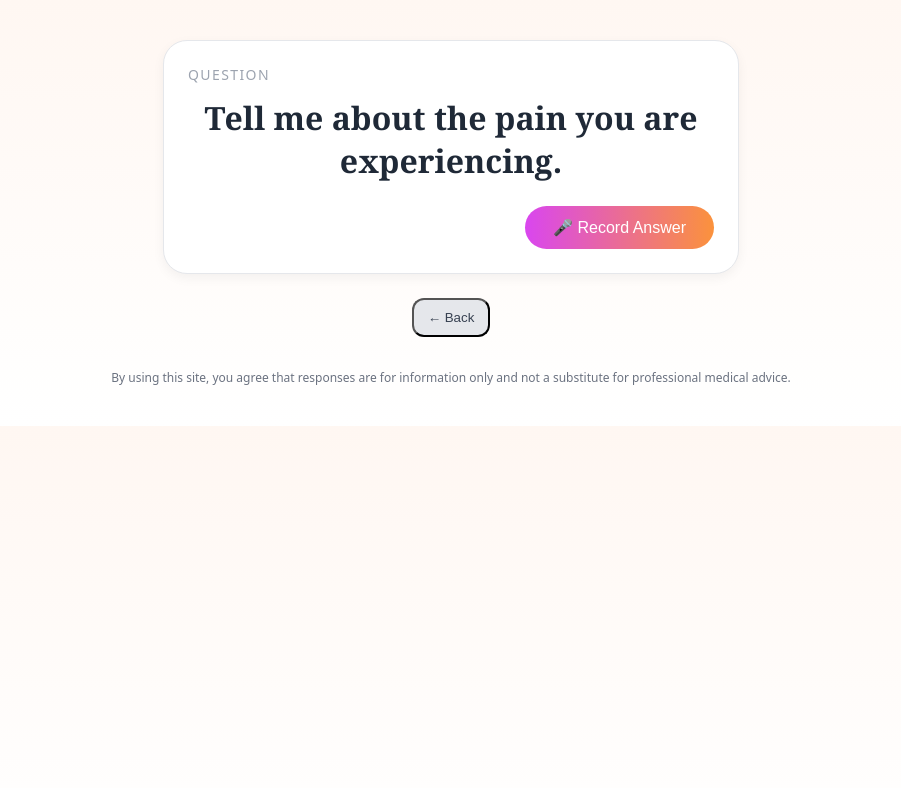
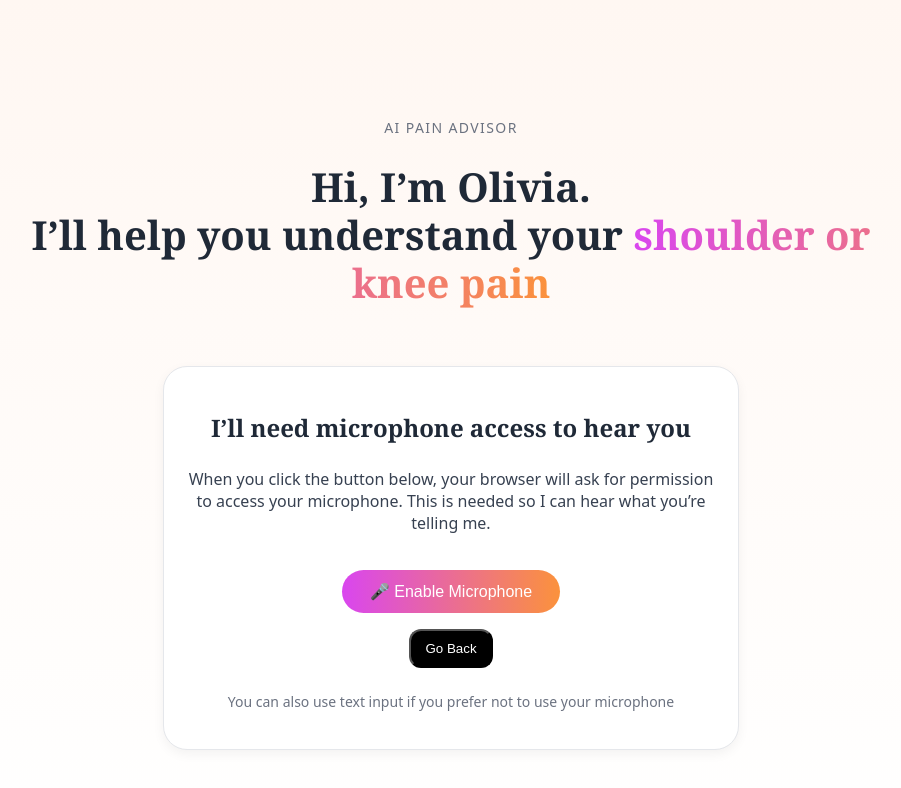
Before and after one commit to ClinMar-Projects/ai-leadgen, a Next.js app: page / in a window 1280 px wide. Both pictures are taken after a click on the button "🎤 Talk to Me". Shown: the top 788 px of the page, without its empty margins (189-1090 px from the left). Built offline with nearby package versions, Linux system fonts and the light colour scheme.

Commit message:
request mic screen

```diff
--- a/app/page.tsx
+++ b/app/page.tsx
@@ -22,7 +22,7 @@ type Message = {
  * streaming answer, and a footer with a disclaimer.
  */
 export default function Page() {
-  const [stage, setStage] = useState<"welcome" | "type" | "talk">(
+  const [stage, setStage] = useState<"welcome" | "type" | "talk-setup" | "talk">(
     "welcome"
   );
   // Maintain the conversation history
@@ -188,6 +188,31 @@ export default function Page() {
     await askAssistant(newHistory);
   }
 
+  /**
+   * Request microphone permission from the browser.  This will prompt
+   * the user to grant access.  If granted, we transition to the talk
+   * stage and begin the conversation.  If denied, we show an alert
+   * explaining that microphone access is required.  On Safari and
+   * unsupported browsers, getUserMedia may not be available.
+   */
+  async function requestMicAccess() {
+    if (typeof navigator === 'undefined') {
+      alert('Microphone access is not supported in this environment.');
+      return;
+    }
+    try {
+      // Request audio-only access
+      await navigator.mediaDevices.getUserMedia({ audio: true });
+      // Permission granted; proceed to talk stage
+      setStage('talk');
+    } catch (err) {
+      console.error(err);
+      alert(
+        'Microphone access was denied. Please allow microphone permissions or use text input instead.'
+      );
+    }
+  }
+
   // Begin listening for a spoken answer from the user.  Uses the
   // Web Speech API (SpeechRecognition).  If the browser does not
   // support speech recognition, notify the user gracefully.  When
@@ -294,7 +319,7 @@ export default function Page() {
             <button
               className="btn-pill btn-gradient"
               type="button"
-              onClick={() => setStage('talk')}
+              onClick={() => setStage('talk-setup')}
             >
               🎤 Talk to Me
             </button>
@@ -308,6 +333,78 @@ export default function Page() {
           </div>
           <p className="disclaimer" style={{ textAlign: 'center' }}>
             Your information is processed securely to help me understand your symptoms
+          </p>
+        </div>
+      </div>
+    );
+  }
+
+  // Render microphone permission screen when the user selects talk-to-me
+  if (stage === 'talk-setup') {
+    return (
+      <div className="hero">
+        <div className="stack-small">
+          <p
+            style={{
+              letterSpacing: '0.1em',
+              fontSize: '0.875rem',
+              color: '#6b7280',
+              textTransform: 'uppercase',
+            }}
+          >
+            AI Pain Advisor
+          </p>
+          <h1
+            style={{ fontSize: '2.5rem', fontWeight: 700, lineHeight: 1.2, fontFamily: "Georgia, 'Times New Roman', serif" }}
+          >
+            Hi, I’m Olivia.<br /> I’ll help you understand your{' '}
+            <span className="gradient-text">shoulder or knee pain</span>
+          </h1>
+        </div>
+        <div
+          className="card stack-small"
+          style={{ width: '100%', maxWidth: '36rem', alignItems: 'center' }}
+        >
+          <h2
+            style={{
+              fontFamily: "Georgia, 'Times New Roman', serif",
+              fontSize: '1.5rem',
+              fontWeight: 700,
+              textAlign: 'center',
+              marginBottom: '0.75rem',
+            }}
+          >
+            I’ll need microphone access to hear you
+          </h2>
+          <p style={{ fontSize: '1rem', color: '#374151', textAlign: 'center', marginBottom: '1.5rem' }}>
+            When you click the button below, your browser will ask for permission to access your microphone. This is needed so I can hear what you’re telling me.
+          </p>
+          <button
+            type="button"
+            className="btn-pill btn-gradient"
+            onClick={requestMicAccess}
+          >
+            🎤 Enable Microphone
+          </button>
+          <button
+            type="button"
+            className="button button-link"
+            style={{ marginTop: '1rem' }}
+            onClick={() => {
+              // Reset conversation state and return to welcome
+              setStage('welcome');
+              setMessages([]);
+              setCurrentQuestion('');
+              setFinalAnswer('');
+              setProcessingStep(null);
+              setInput('');
+              setIsRecording(false);
+            }}
+          >
+            Go Back
+          </button>
+          <p style={{ fontSize: '0.875rem', color: '#6b7280', textAlign: 'center', marginTop: '1.5rem' }}>
+            You can also use text input if you prefer not to use your microphone
           </p>
         </div>
       </div>
```
Also changed, not shown: 1 other file (tests, documents, lock files or other folders).
